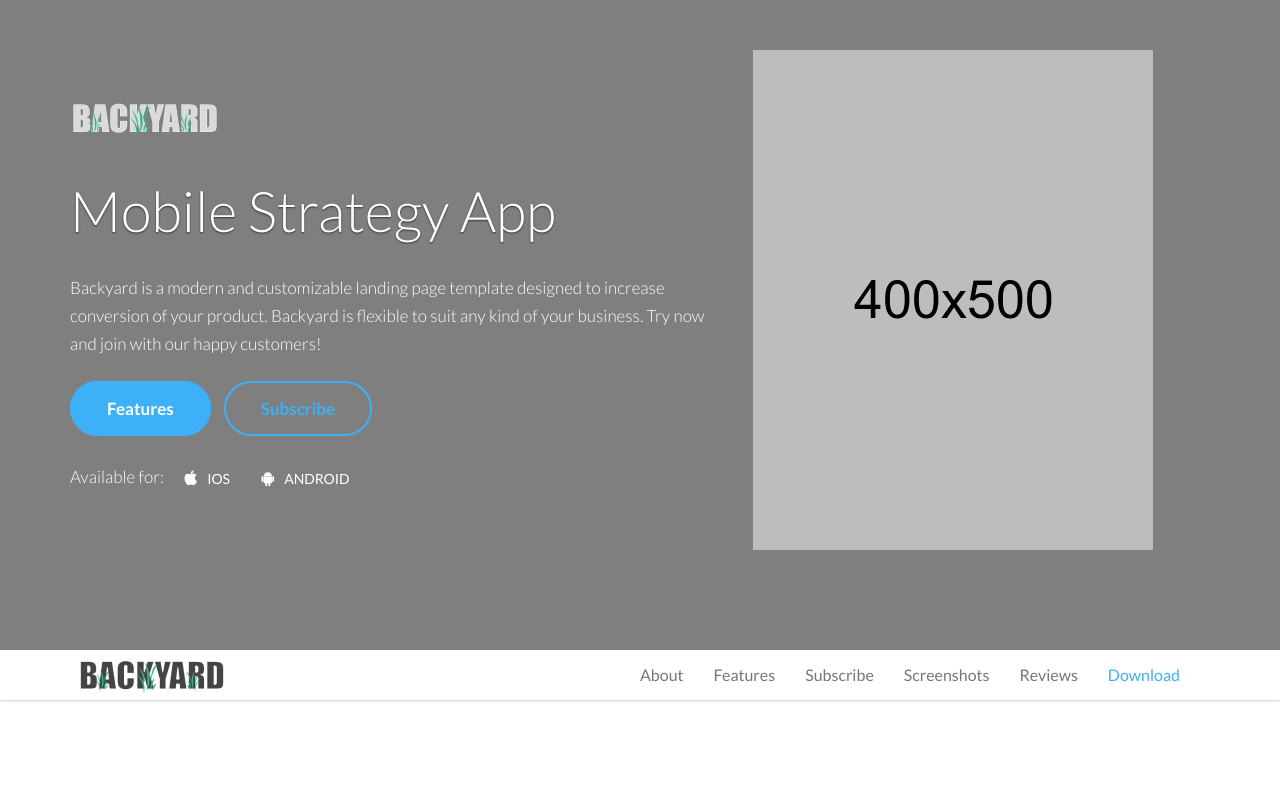
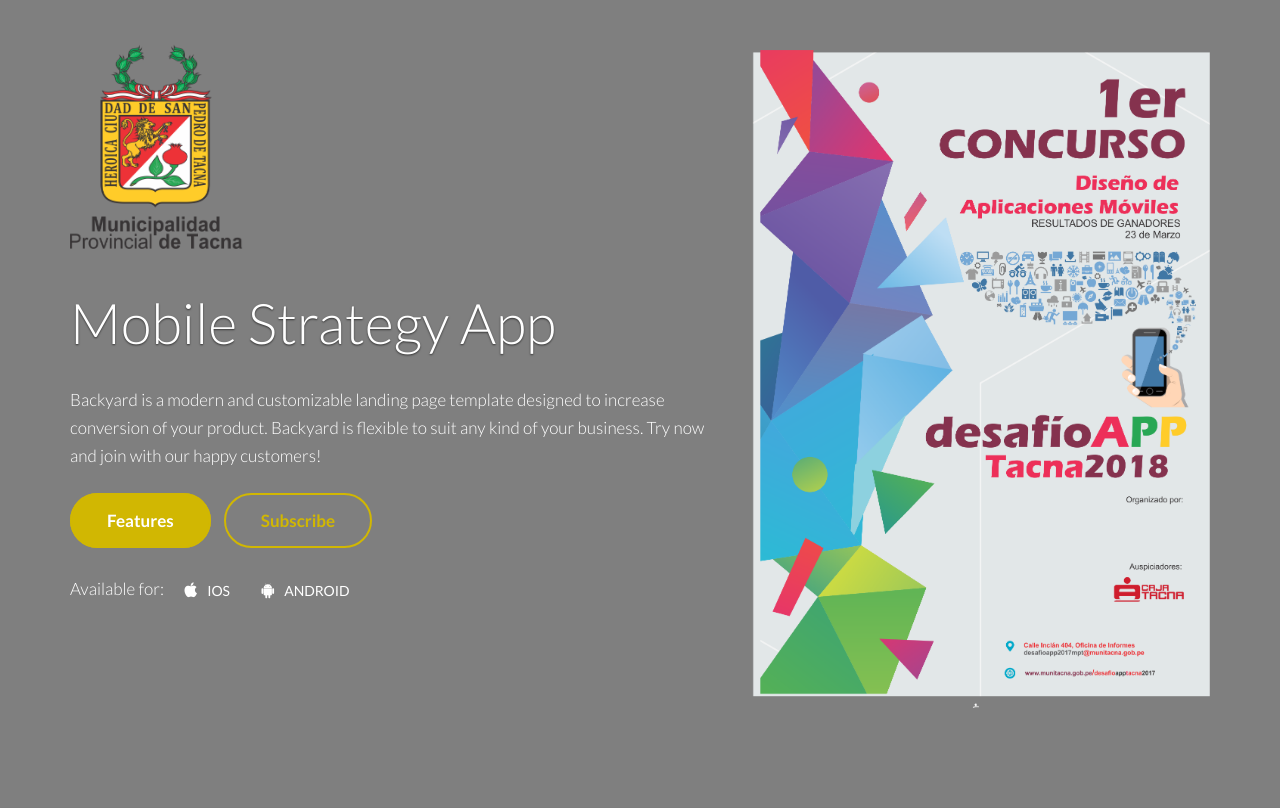
Before and after one commit to urielin/LANDINGPAGE-CONCURSOAPP, a PHP site: page /app.html in a window 1280 px wide. Shown: the top 809 px of the page. Run offline with PHP 8.4, Linux system fonts and the light colour scheme.

Commit message:
add images

```diff
--- a/backyard/app.html
+++ b/backyard/app.html
@@ -15,12 +15,12 @@
         <link href="css/owl.carousel.css" rel="stylesheet">
 
         <!-- Colors -->
-        <link href="css/css-app.css" rel="stylesheet" media="screen">
+        <!-- <link href="css/css-app.css" rel="stylesheet" media="screen"> -->
         <!-- <link href="css/css-app-green.css" rel="stylesheet" media="screen"> -->
         <!-- <link href="css/css-app-purple.css" rel="stylesheet" media="screen"> -->
         <!-- <link href="css/css-app-red.css" rel="stylesheet" media="screen"> -->
         <!-- <link href="css/css-app-orange.css" rel="stylesheet" media="screen"> -->
-        <!-- <link href="css/css-app-yellow.css" rel="stylesheet" media="screen"> -->
+        <link href="css/css-app-yellow.css" rel="stylesheet" media="screen">
 
         <!-- Google Fonts -->
         <link rel="stylesheet" href="http://fonts.googleapis.com/css?family=Lato:100,300,400,700,900,100italic,300italic,400italic,700italic,900italic" />
@@ -33,7 +33,7 @@
         <div id="top"></div>
 
         <!-- /.parallax full screen background image -->
-        <div class="fullscreen landing parallax" style="background-image:url('images/bg.jpg');" data-img-width="2000" data-img-height="1325" data-diff="100">
+        <div class="fullscreen landing parallax" style="background-image:url('images/celular.png');" data-img-width="2000" data-img-height="1325" data-diff="100">
 
             <div class="overlay">
                 <div class="container">
@@ -41,7 +41,7 @@
                         <div class="col-md-7">
 
                             <!-- /.logo -->
-                            <div class="logo wow fadeInDown"> <a href=""><img src="images/logo.png" alt="logo"></a></div>
+                            <div class="logo wow fadeInDown"> <a href=""><img src="images/mpt.png" alt="logo"></a></div>
                             <!-- /.main title -->
                             <h1 class="wow fadeInLeft">
                                 Mobile Strategy App
@@ -70,7 +70,7 @@
 
                         <!-- /.phone image -->
                         <div class="col-md-5">
-                            <img src="images/mobile.png" alt="phone" class="header-phone img-responsive wow fadeInRight">
+                            <img src="images/co02.png" alt="phone" class="header-phone img-responsive wow fadeInRight">
                         </div>
                     </div>
                 </div>
--- a/backyard/css/css-app-yellow.css
+++ b/backyard/css/css-app-yellow.css
@@ -159,8 +159,11 @@
 	margin: 100px 0 40px 0;
 }
 .logo img{
-	width: 150px;
-	height: 37px
+	/*	width: 150px;  --modificado
+		height: 37px;*/
+		width: 172px;
+		height: 205px;
+		margin-top: -56px;
 }
 .landing h1{
 	font-size: 56px;
```
Also changed, not shown: backyard/css/css-index-yellow.css (+5 -2 lines), backyard/images/celular.png (added), backyard/images/co02.png (added), backyard/images/desafiaTXT.png (added), backyard/images/ico01.png (added), backyard/images/mpt.png (added), backyard/images/starup tacna.png (added), backyard/images/unnamed.png (added).
